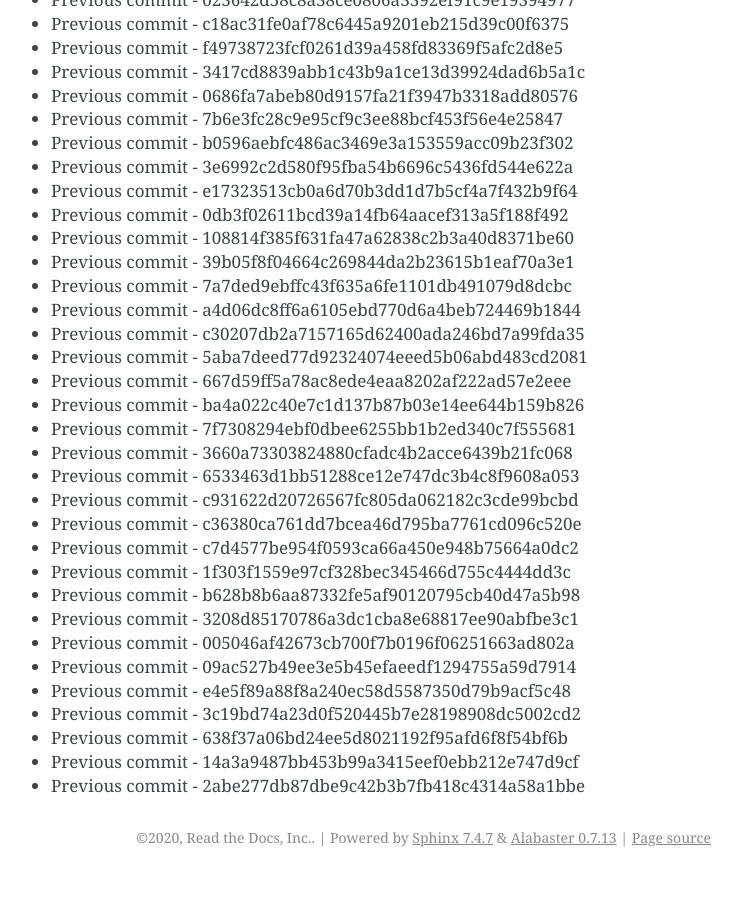
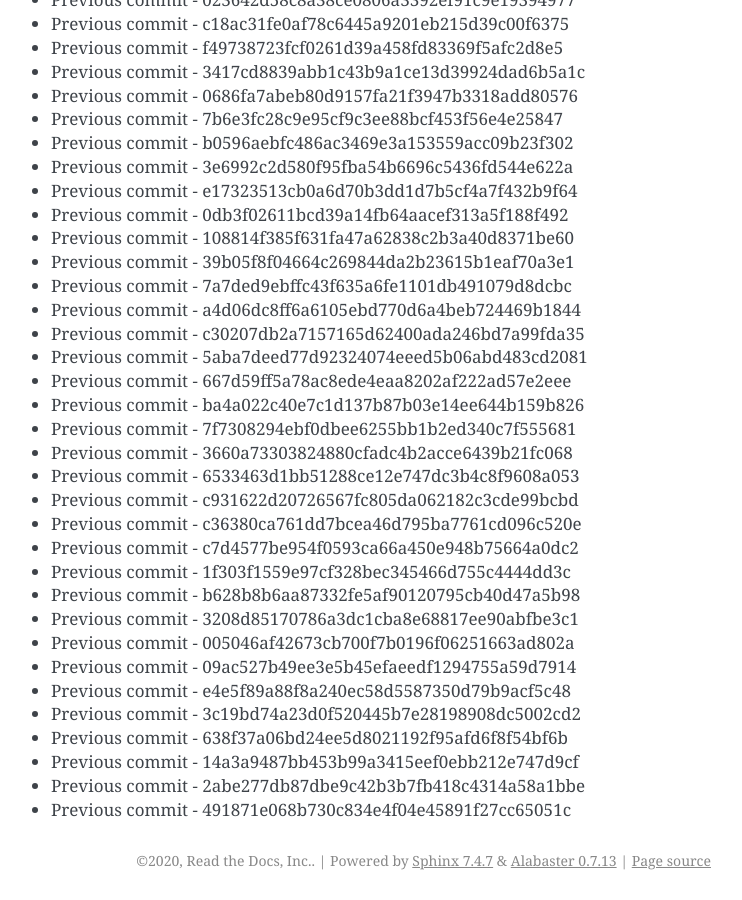
Before and after one commit to readthedocs/rtd-git-stresstest, a Sphinx documentation site: the page built from docs/updates.rst, in a window 1280 px wide and 900 px high, scrolled down 27379 px. Shown: the whole window, without its empty margins (399-1141 px from the left). Built offline with Sphinx 7.4.7, drawn with Linux system fonts in a browser that asks for light colours; before the commit the page ends 28256 px from its top, so only the background shows below that.

Commit message:
Generating commit from previous: 491871e068b730c834e4f04e45891f27cc65051c

```diff
--- a/docs/updates.rst
+++ b/docs/updates.rst
@@ -1182,3 +1182,4 @@ It can be tested for any performance characteristics.
 * Previous commit - 638f37a06bd24ee5d8021192f95afd6f8f54bf6b
 * Previous commit - 14a3a9487bb453b99a3415eef0ebb212e747d9cf
 * Previous commit - 2abe277db87dbe9c42b3b7fb418c4314a58a1bbe
+* Previous commit - 491871e068b730c834e4f04e45891f27cc65051c
```
